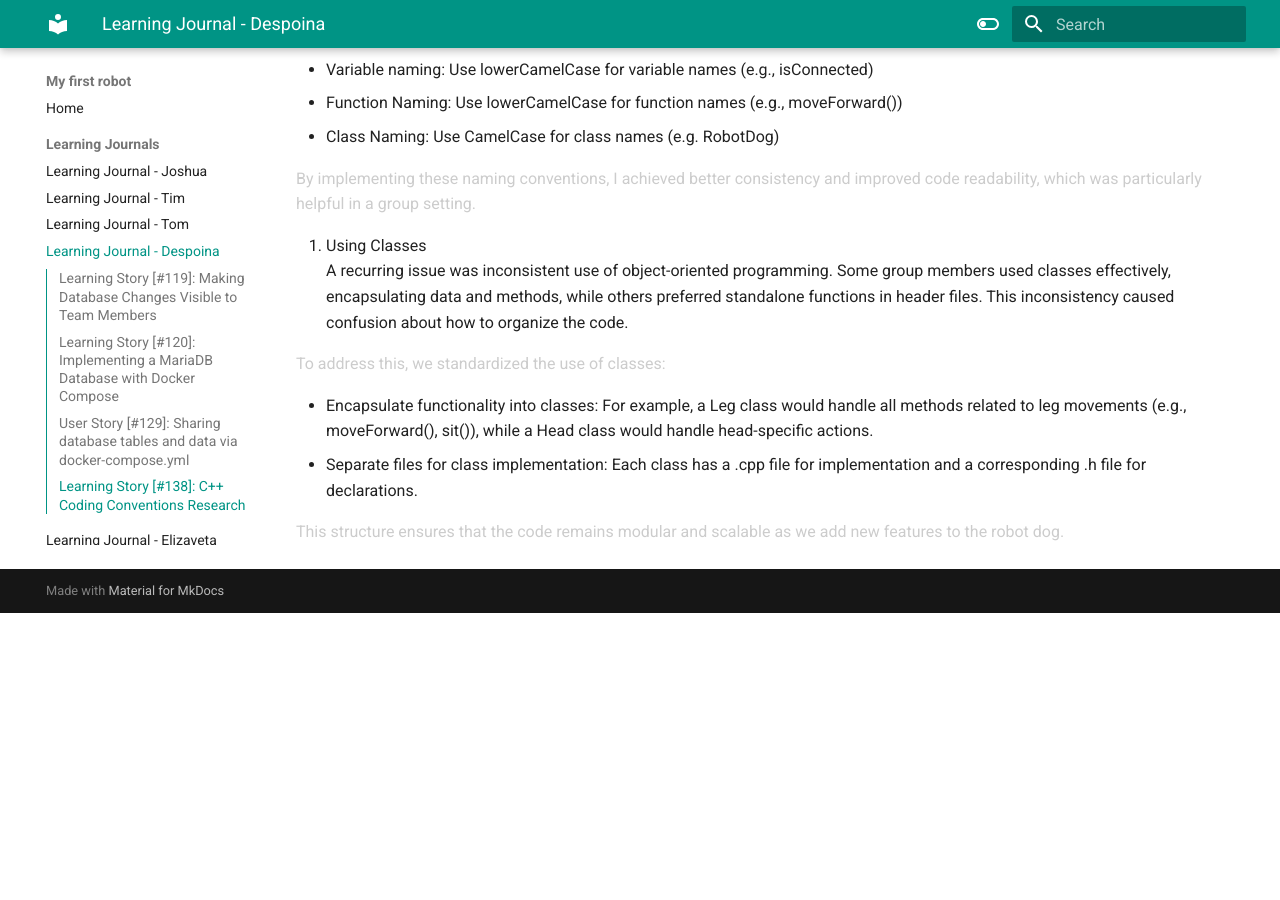
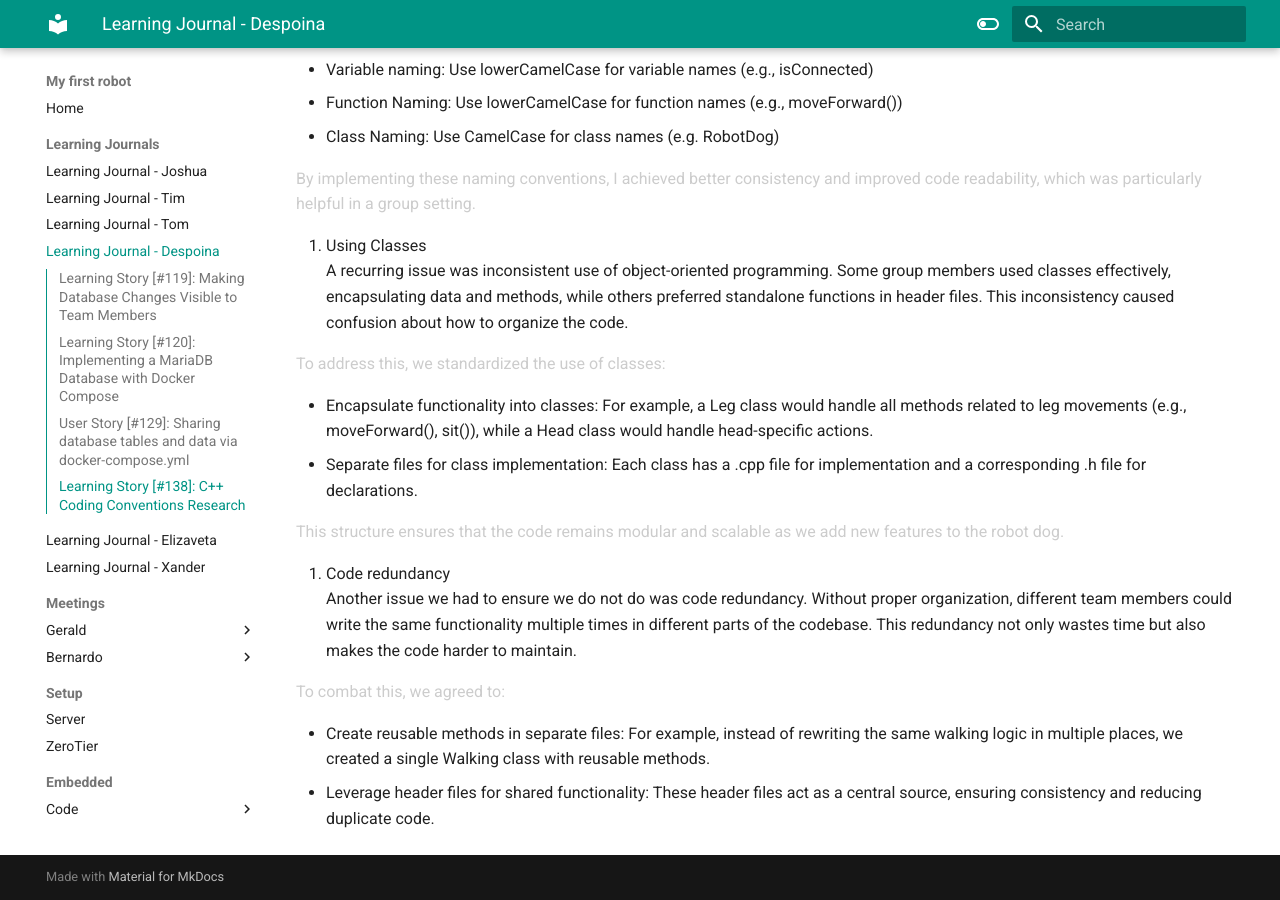
Before and after one commit to VioletHarmon2002/MyFirstRobot, an MkDocs documentation site: the page built from docs/Learning Journals/learning-journal-despoina.md, in a window 1280 px wide and 900 px high, scrolled down 3382 px. Built offline with MkDocs 1.6.1 and Material for MkDocs 9.7.7, drawn with Linux system fonts in a browser that asks for light colours; before the commit the page ends 3995 px from its top, so only the background shows below that.

Commit message:
Added: code redundancy in learning story #138

```diff
--- a/docs/Learning Journals/learning-journal-despoina.md
+++ b/docs/Learning Journals/learning-journal-despoina.md
@@ -158,3 +158,11 @@ To address this, we standardized the use of classes:
 - Separate files for class implementation: Each class has a .cpp file for implementation and a corresponding .h file for declarations.
 
 This structure ensures that the code remains modular and scalable as we add new features to the robot dog.
+
+3. Code redundancy
+Another issue we had to ensure we do not do was code redundancy. Without proper organization, different team members could write the same functionality multiple times in different parts of the codebase. This redundancy not only wastes time but also makes the code harder to maintain.
+
+To combat this, we agreed to:
+
+- Create reusable methods in separate files: For example, instead of rewriting the same walking logic in multiple places, we created a single Walking class with reusable methods.
+- Leverage header files for shared functionality: These header files act as a central source, ensuring consistency and reducing duplicate code.
```
